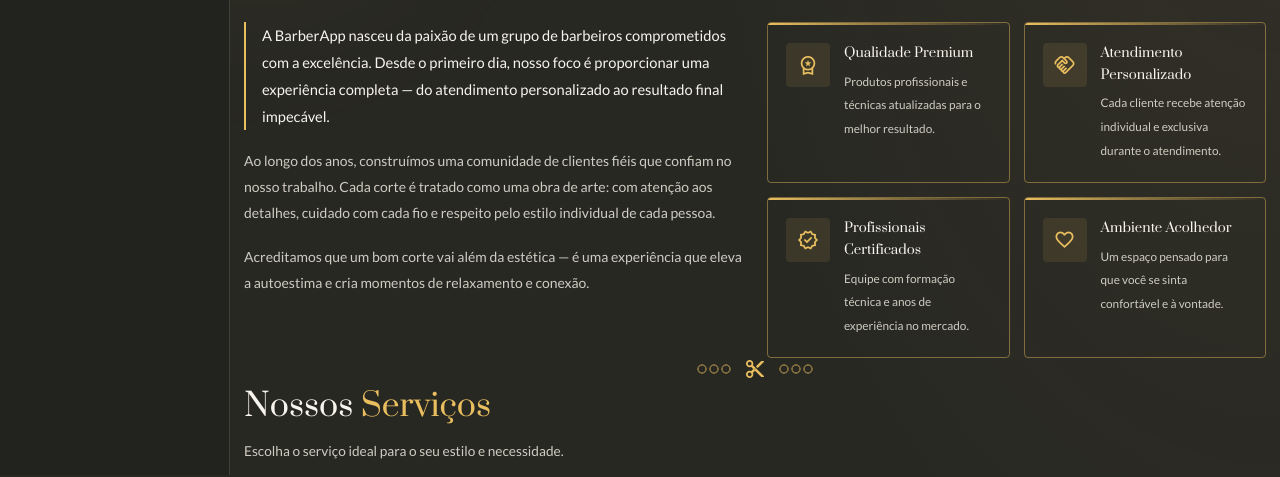
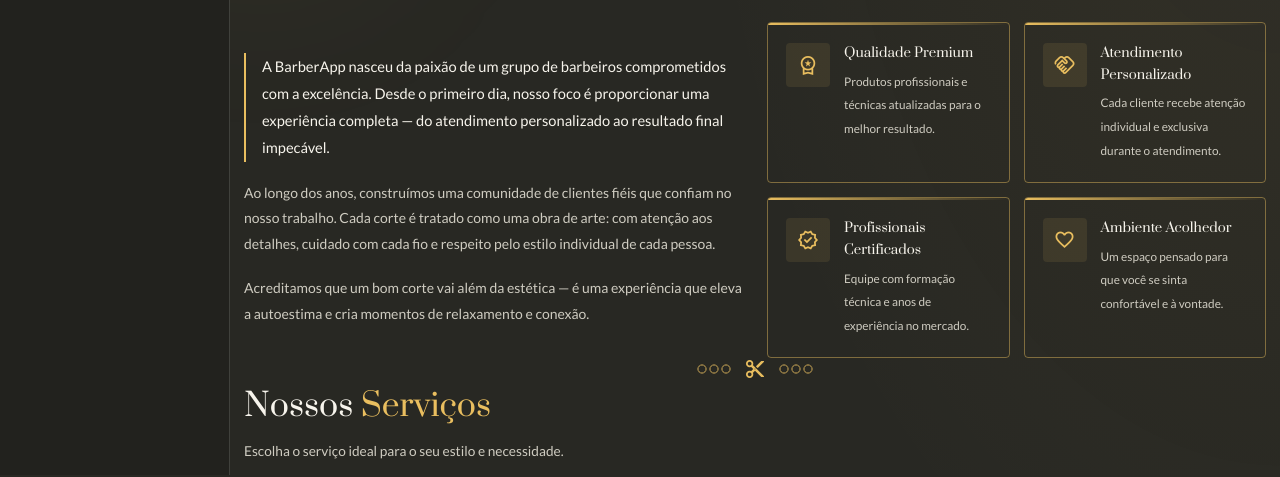
Before and after one commit to TheusRamos/BarberApp, a website with bundled scripts: page BarberApp/BarberApp/sobre.html in a window 1280 px wide. Shown: the part 325-802 px from the top of the page. Built offline with nearby package versions, Linux system fonts and the light colour scheme; no server answers.

Commit message:
Centraliza o texto e os cards da seção Nossa História
No desktop o texto ficava colado no topo, ao lado dos cards de destaque,
que são mais altos. Agora os dois blocos ficam centralizados na altura um
do outro. No celular nada muda.

```diff
--- a/BarberApp/BarberApp/sobre.html
+++ b/BarberApp/BarberApp/sobre.html
@@ -429,9 +429,10 @@
 
     /* Responsive */
     @media (min-width: 768px) {
+      /* Texto e cards lado a lado, centralizados na altura um do outro */
       .sobre-historia-grid {
         grid-template-columns: 1fr 1fr;
-        align-items: start;
+        align-items: center;
       }
 
       .sobre-servicos-grid {
```
